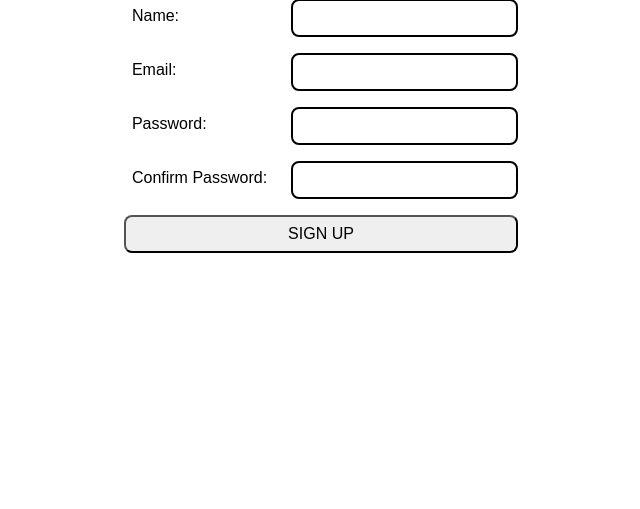
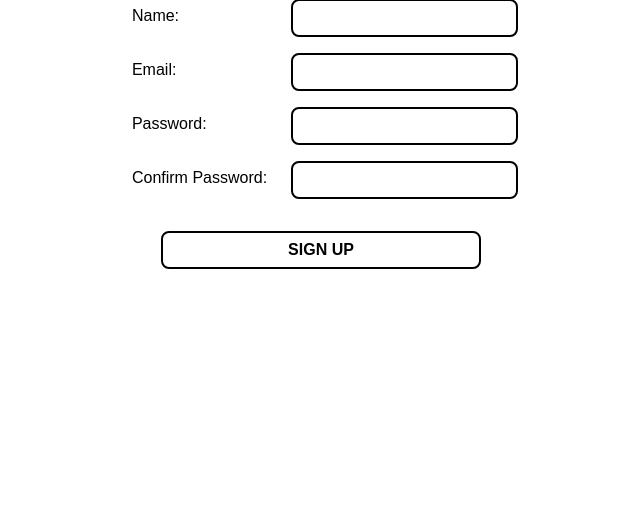
Before and after one commit to emilyyejia/your-multilingual-dictionary, a Node server app: page /auth/sign-up in a window 1280 px wide. Shown: the part 187-696 px from the top of the page, without its empty margins (319-959 px from the left). Run offline with Node 20, Linux system fonts and the light colour scheme; some libraries are stand-ins or nearby versions.

Commit message:
Modify CSS

```diff
--- a/public/css/main.css
+++ b/public/css/main.css
@@ -57,6 +57,7 @@ form * {
   font-size: 2vmin;
   padding: 1vmin;
   border-radius: 1vmin;
+  align-items: center;
 }
 
 input,
@@ -69,6 +70,18 @@ form button[type='submit'] {
   grid-column: span 2;
 }
 
+button[type='submit'] {
+  font-size: 2vmin;
+  font-weight: bold;
+  padding: 1vmin;
+  border-radius: 1vmin;
+  border: 0.3vmin solid black;
+  background-color: white;
+  width: 100%; /* Make it span full width if outside grid */
+  max-width: 40vmin; /* Optional: limit width */
+  margin: 2vmin auto; /* Center if not in a grid */
+  display: block;
+}
 button:hover {
   background-color: lightslategray;
   color: white;
--- a/views/partials/header.ejs
+++ b/views/partials/header.ejs
@@ -4,7 +4,7 @@
   <meta charset="UTF-8">
   <meta name="viewport" content="width=device-width, initial-scale=1.0">
   <link rel="stylesheet" href="/css/main.css">
-  <title>Express Starter</title>
+  <title>Multilingual Dictionary</title>
 </head>
 <body>
   <nav>
--- a/views/words/new.ejs
+++ b/views/words/new.ejs
@@ -2,18 +2,12 @@
 
 <h1>Add Word</h1>
 <form action="/words" method="POST">
-    <div>
         <label for="word">Word:</label>
         <input type="text" id="word" name="name" required>
-    </div>
-    <div>
         <label for="explanation">Explain it in your home language:</label>
         <input type="text" id="explanation" name="explanation" required>
-    </div>
-    <div>
         <label for="image">You can add a Image URL(optional):</label>
         <input type="url" id="image" name="image" placeholder="https://example.com/image.jpg">
-    </div>
 
     <button type="submit">Add Word</button>
 </form>
```
Also changed, not shown: views/words/edit.ejs (+4 -14 lines), views/words/index.ejs (+4 -3 lines).
